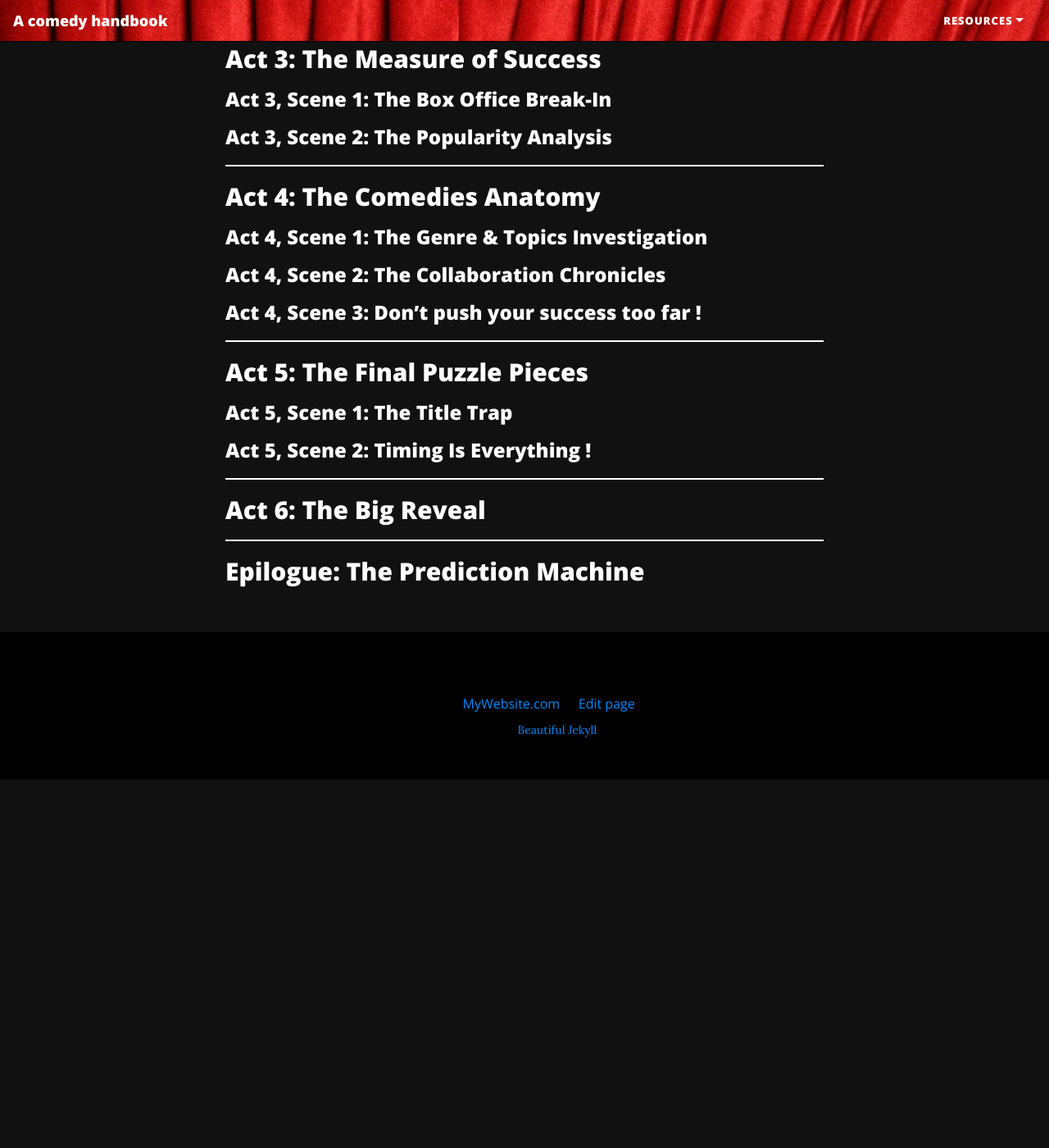
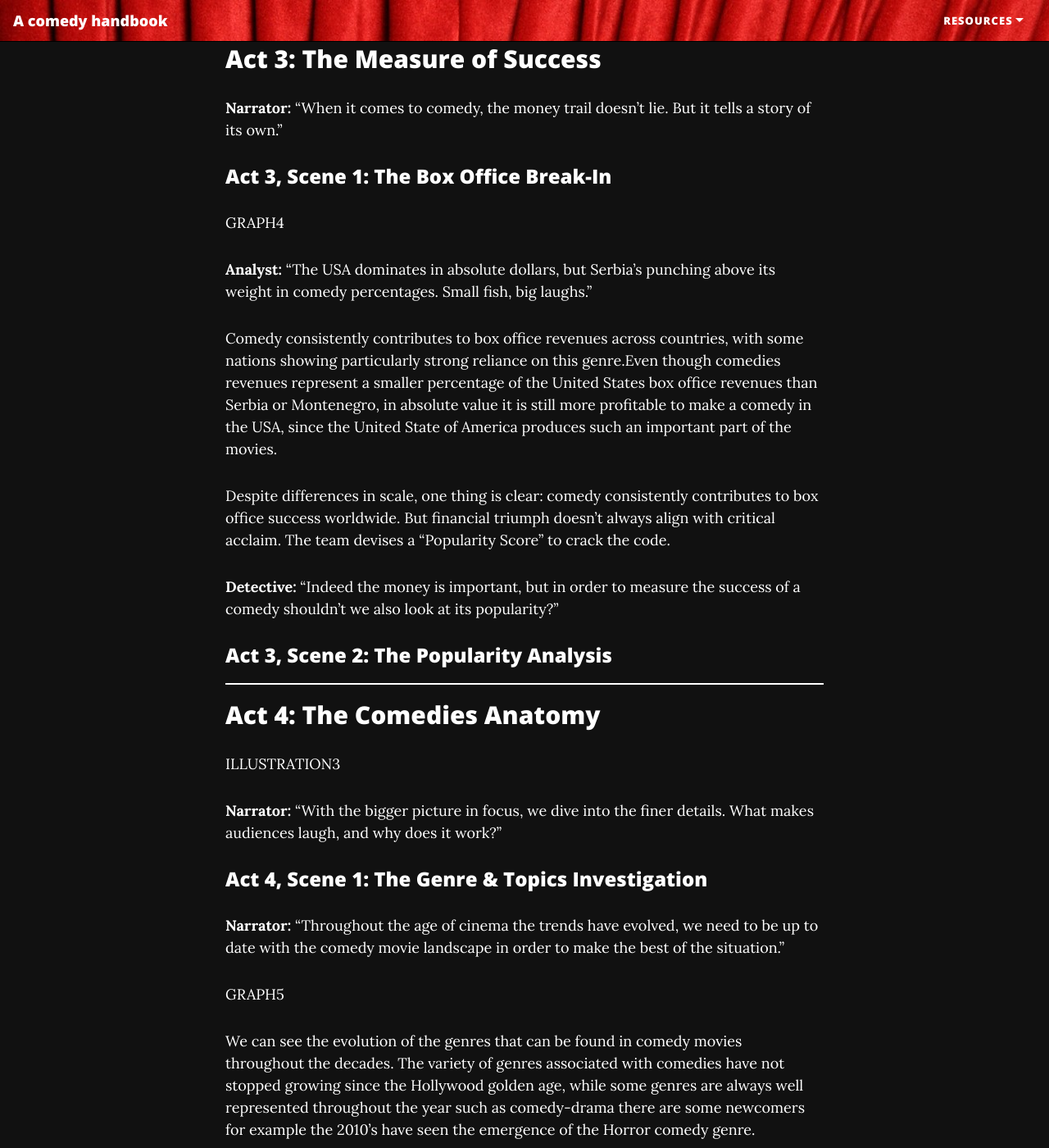
Before and after one commit to epfl-ada/ada-2024-project-adaptables, a Jekyll site: the page built from index.markdown, in a window 1280 px wide and 1400 px high, scrolled down 2459 px. Shown: the whole window at 82% size. Built offline with Jekyll 4.4.1, drawn with Linux system fonts in a browser that asks for light colours; our own code applies the rules of GitHub Pages for plain Markdown files; before the commit the page ends 3410 px from its top, so only the background shows below that; some of the changed text lies outside the part shown.

Commit message:
act 1 2 3 4.1 epilogue text added

```diff
--- a/index.markdown
+++ b/index.markdown
@@ -12,9 +12,9 @@ ILLUSTRATION1
 
 ### Act 1, Scene 1: The Sentiment Sleuths
 
+CARTOON1
+
 GRAPHE1
-
-CARTOON1
 
 The correlation between the sentiment analysis mean scores and the ratings of the user is quite low (<0.4) and does not permit drawing conclusions on the accuracy of these factors to validate if a movie is ‘good’. Indeed, low correlation value and high spreading of the points show that a rating does not necessarily reflect the sentiment transmitted by the review. A bias that could have been expected would be to observe more positive sentiment for comedies than for other types of movies. Even though the 2 groups are significantly different, statistically speaking, comedies do not display much higher sentiment scores than other types of movies.
 
@@ -53,7 +53,19 @@ To get a more balanced perspective, we examined the tradeoff between the total n
 
 ## Act 3: The Measure of Success
 
+**Narrator:** "When it comes to comedy, the money trail doesn’t lie. But it tells a story of its own."
+
 ### Act 3, Scene 1: The Box Office Break-In
+
+GRAPH4
+
+**Analyst:** “The USA dominates in absolute dollars, but Serbia’s punching above its weight in comedy percentages. Small fish, big laughs.”
+
+Comedy consistently contributes to box office revenues across countries, with some nations showing particularly strong reliance on this genre.Even though comedies revenues represent a smaller percentage of the United States box office revenues than Serbia or Montenegro, in absolute value  it is still more profitable to make a comedy in the USA, since the United State of America produces such an important part of the movies.
+
+Despite differences in scale, one thing is clear: comedy consistently contributes to box office success worldwide. But financial triumph doesn’t always align with critical acclaim. The team devises a “Popularity Score” to crack the code.
+
+**Detective:** "Indeed the money is important, but in order to measure the success of a comedy shouldn’t we also look at its popularity?"
 
 ### Act 3, Scene 2: The Popularity Analysis
 
@@ -61,10 +73,45 @@ To get a more balanced perspective, we examined the tradeoff between the total n
 <hr style="border: none; border-top: 2px solid white; margin: 20px 0;">
 
 
-
 ## Act 4: The Comedies Anatomy
 
+ILLUSTRATION3
+
+**Narrator:** "With the bigger picture in focus, we dive into the finer details. What makes audiences laugh, and why does it work?"
+
 ### Act 4, Scene 1: The Genre & Topics Investigation
+
+**Narrator:** "Throughout the age of cinema the trends have evolved, we need to be up to date with the comedy movie landscape in order to make the best of the situation."
+
+GRAPH5
+
+We can see the evolution of the genres that can be found in comedy movies throughout the decades. The variety of genres associated with comedies have not stopped growing since the Hollywood golden age, while some genres are always well represented throughout the year such as comedy-drama there are some newcomers for example the 2010’s have seen the emergence of the Horror comedy genre.
+
+What topics, based on plot summary analysis, are the
+
+GRAPH6 vs GRAPH7
+
+Evolution of movie topics
+
+GRAPH8
+
+Evolution of movie topics in box office revenues
+
+GRAPH9
+
+GRAPH10
+
+**Analyst:** “Apparently the sector did not wait for our analysis to put an emphasis on romance-comedy movies, they always have been classics and stay classics.”
+
+**Detective:** “Genres evolve with the times and place. What worked in the ‘90s doesn’t always land today. In what environment do they evolve better?  You always need to learn and adapt from your environment.”
+
+GRAPH11
+
+The success of comedy genres varies significantly based on the cultural and regional context in which a movie is produced. For instance, if we aim to produce a successful comedy in the USA, a romantic comedy would maximize our chances of success. Conversely, in France, a comedy-drama would be the ideal choice, it certainly aligns better with the tastes of the French viewers. Understanding these regional nuances is crucial for tailoring comedic elements to the audience's cultural expectations.
+
+**Detective:** "Comedy is a chameleon—it changes its colors depending on where it’s born. In the U.S., love gets the laughs, but in France, it’s the drama that seals the deal."
+
+
 
 ### Act 4, Scene 2: The Collaboration Chronicles
 
@@ -91,3 +138,9 @@ To get a more balanced perspective, we examined the tradeoff between the total n
 
 
 ## Epilogue: The Prediction Machine
+
+*The detective pins a final chart to the wall, a prediction model that takes all these factors into account.*
+
+**Detective:** “We’ve cracked the case. Now, let’s test it. Who’s ready to laugh?”
+
+*The screen fades to black, with the words: “Coming Soon: The Ultimate Comedy”*
```
